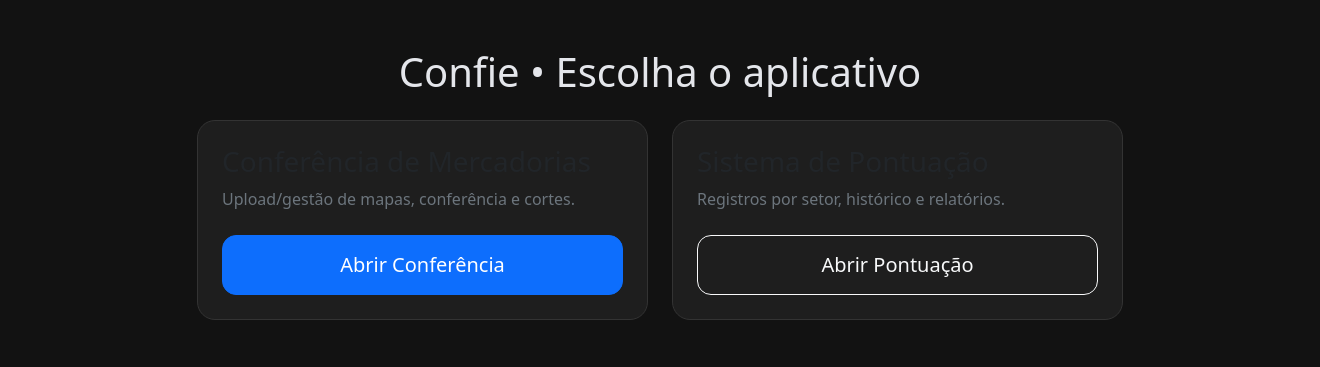
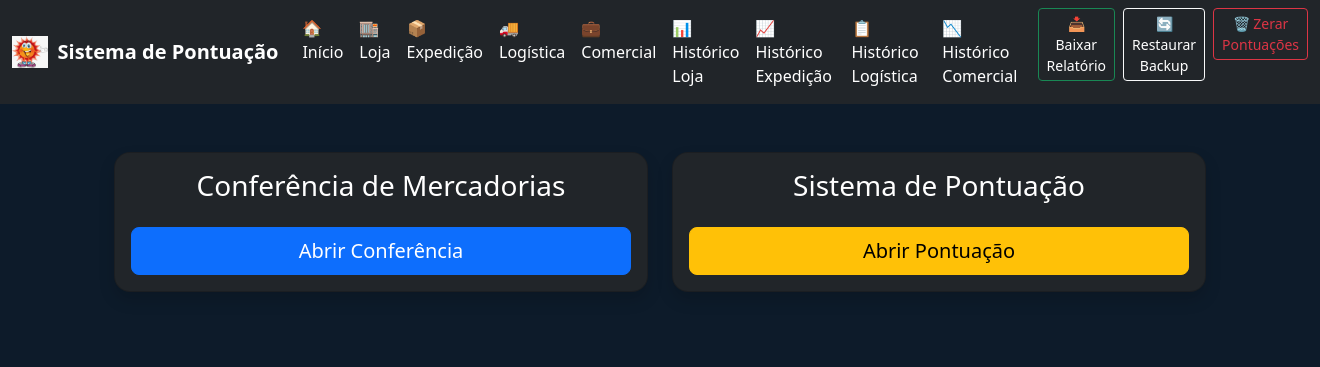
Before and after one commit to Luangscruznfe/confie-apps, a Flask app: template conferencia_app/templates/home_apps.html in a window 1320 px wide. Shown: the top 367 px of the page. Run offline with Flask 3, Linux system fonts and the light colour scheme; the template is opened without the code that fills it, so the values that code supplies are empty; some libraries are stand-ins or nearby versions.

Commit message:
cor botoes

```diff
--- a/conferencia_app/templates/home_apps.html
+++ b/conferencia_app/templates/home_apps.html
@@ -1,40 +1,38 @@
-<!DOCTYPE html>
-<html lang="pt-br">
-<head>
-  <meta charset="UTF-8"/>
-  <meta name="viewport" content="width=device-width, initial-scale=1.0"/>
-  <title>Confie • Apps</title>
-  <link href="https://cdn.jsdelivr.net/npm/bootstrap@5.3.3/dist/css/bootstrap.min.css" rel="stylesheet">
+{% extends 'base.html' %}
+
+{% block content %}
 <style>
-    body { background:#121212; color:#e4e6eb; }
-    .card { background:#1e1e1e; border:1px solid #333; border-radius:18px; }
-    .btn-lg { border-radius:14px; padding:14px 22px; }
+.btn-primary:hover {
+    background-color: #0d6efd; /* Azul Bootstrap padrão mais escuro */
+    filter: brightness(90%);
+}
+
+.btn-warning:hover {
+    background-color: #d4ac0d; /* Amarelo dourado */
+    color: #000;
+}
 </style>
-</head>
-<body>
-  <div class="container py-5">
-    <h1 class="mb-4 text-center">Confie • Escolha o aplicativo</h1>
-    <div class="row g-4 justify-content-center">
-      <div class="col-12 col-md-5">
-        <div class="card p-4 h-100 d-flex flex-column justify-content-between">
-          <div>
-            <h3>Conferência de Mercadorias</h3>
-            <p class="text-secondary mb-4">Upload/gestão de mapas, conferência e cortes.</p>
-          </div>
+
+<div class="container mt-5">
+    <div class="row">
+        <div class="col-md-6 mb-4">
+            <div class="card bg-dark text-white shadow rounded-4">
+                <div class="card-body text-center">
+                    <h3 class="card-title mb-4">Conferência de Mercadorias</h3>
+                    <!-- Alterado para azul -->
                     <a class="btn btn-primary btn-lg w-100" href="/conferencia/">Abrir Conferência</a>
                 </div>
             </div>
-      <div class="col-12 col-md-5">
-        <div class="card p-4 h-100 d-flex flex-column justify-content-between">
-          <div>
-            <h3>Sistema de Pontuação</h3>
-            <p class="text-secondary mb-4">Registros por setor, histórico e relatórios.</p>
         </div>
-          <!-- se a pontuação estiver em outro serviço, troque o href pela URL pública -->
-          <a class="btn btn-outline-light btn-lg w-100" href="/pontuacao/">Abrir Pontuação</a>
+        <div class="col-md-6 mb-4">
+            <div class="card bg-dark text-white shadow rounded-4">
+                <div class="card-body text-center">
+                    <h3 class="card-title mb-4">Sistema de Pontuação</h3>
+                    <!-- Alterado para amarelo -->
+                    <a class="btn btn-warning btn-lg w-100" href="/pontuacao/">Abrir Pontuação</a>
                 </div>
             </div>
         </div>
     </div>
-</body>
-</html>
+</div>
+{% endblock %}
```
Lines whose indentation alone changed are shown as unchanged.
